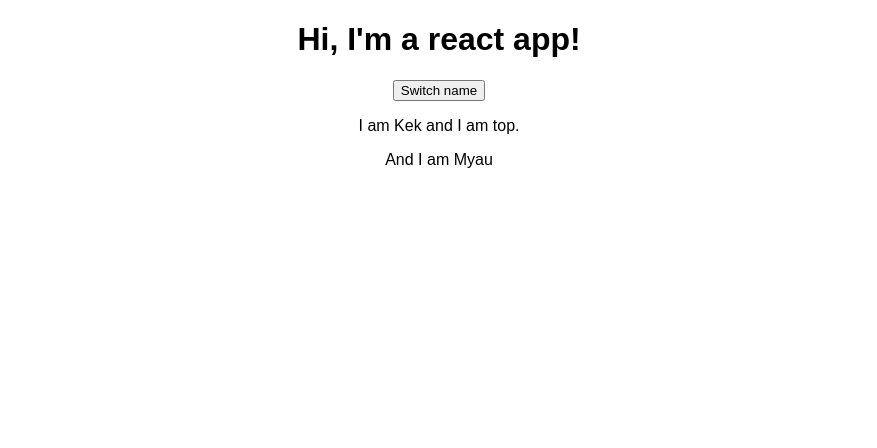
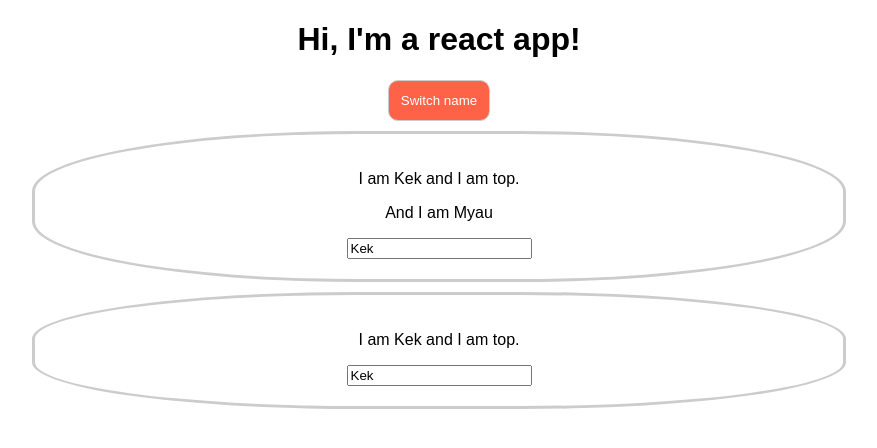
Before and after one commit to marivech/react-test, a React (Create React App) app: page / in a window 1280 px wide. Shown: the top 448 px of the page, without its empty margins (201-1078 px from the left). Built offline with nearby package versions, Linux system fonts and the light colour scheme.

Commit message:
add styles and event handling

```diff
--- a/src/App.js
+++ b/src/App.js
@@ -21,18 +21,42 @@ class App extends Component {
     name: 'Kek',
     info: 'top',
   }
-  switchNameHandler = () => {
+  switchNameHandler = (newName) => {
     this.setState({
-      name: this.state.persons[1].name,
-      info: this.state.persons[1].info,
+      name: newName,
     })
   }
+
+  changeNameHandler = (event) => {
+    this.setState({
+      name: event.target.value
+    })
+  };
   render() {
+    const styles = {
+      backgroundColor: 'tomato',
+      border: '1px solid #ccc',
+      borderRadius: '10px',
+      padding: '12px',
+      cursor: 'pointer',
+      color: 'white',
+    };
     return (
       <div className="App">
         <h1>Hi, I'm a react app!</h1>
-        <button onClick={ this.switchNameHandler }>Switch name</button>
-        <Person name={ this.state.name } className="highlight" info={this.state.info}>And I am Myau</Person>
+        <button
+          style={ styles }
+          onClick={() => this.switchNameHandler('Kotyaktee') }>Switch name</button>
+        <Person
+          name={ this.state.name }
+          info={ this.state.info }>
+              And I am Myau
+        </Person>
+        <Person
+          name={ this.state.name }
+          info={ this.state.info }
+          click={ this.switchNameHandler.bind(this, "Kotyamby!") }
+          changed={ this.changeNameHandler } />
       </div>
     );
   }
--- /dev/null
+++ b/src/Person/Person.css
@@ -0,0 +1,8 @@
+.Person {
+    width: 60%;
+    padding: 20px;
+    border: 3px solid #ccc;
+    border-radius: 40%;
+    text-align: center;
+    margin: 10px auto;
+}
--- a/src/Person/Person.js
+++ b/src/Person/Person.js
@@ -1,10 +1,12 @@
 import React from 'react';
+import './Person.css';
 
 const person = (props) => {
     return (
-        <div>
-            <p>I am {props.name} and I am {props.info}.</p>
-            <p>{props.children}</p>
+        <div className="Person">
+            <p onClick={ props.click }>I am { props.name } and I am { props.info }.</p>
+            <p>{ props.children }</p>
+            <input type="text" className="text" onChange={ props.changed } value={ props.name } />
         </div>
     )
 };
```
